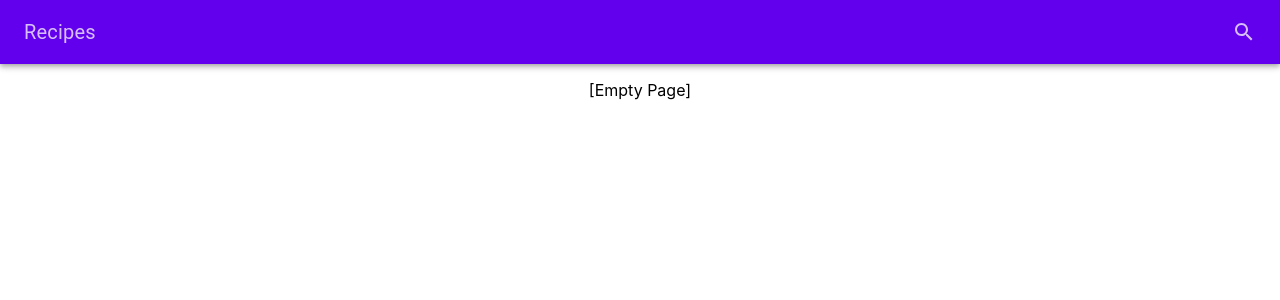
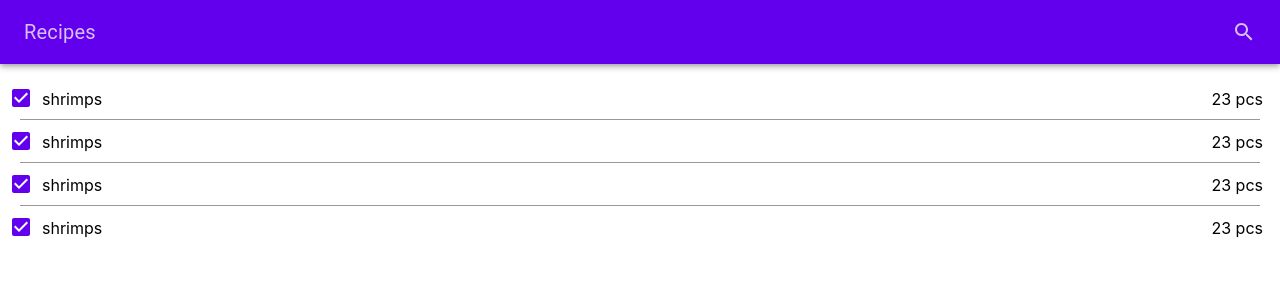
Before and after one commit to zwalone/FUD, a React (Create React App) app: page / in a window 1280 px wide. Shown: the top 300 px of the page. Built offline with nearby package versions, Linux system fonts and the light colour scheme; the HTML template or start-up script is replaced by a standard one.

Commit message:
merge commit

```diff
--- a/package.json
+++ b/package.json
@@ -11,6 +11,7 @@
     "react": "^17.0.2",
     "react-dom": "^17.0.2",
     "react-scripts": "4.0.3",
+    "styled-components": "^5.2.3",
     "web-vitals": "^0.2.4",
     "workbox-background-sync": "^5.1.4",
     "workbox-broadcast-update": "^5.1.4",
--- a/src/App.js
+++ b/src/App.js
@@ -1,12 +1,17 @@
 import React from 'react';
 import './App.css';
 import CustomAppBar from './components/CustomAppBar';
+import {IngredientListItem} from './components/IngredientListItem';
+
 
 function App() {
   return (
     <div className="App">
       <CustomAppBar/>
-      <p>[Empty Page]</p>
+      <IngredientListItem checked name="shrimps" amount={23} unit={"pcs"} index={0}/>
+      <IngredientListItem checked name="shrimps" amount={23} unit={"pcs"} index={1}/>
+      <IngredientListItem checked name="shrimps" amount={23} unit={"pcs"} index={3}/>
+      <IngredientListItem checked name="shrimps" amount={23} unit={"pcs"} index={4}/>
     </div>
   );
 }
--- /dev/null
+++ b/src/components/IngredientListItem.js
@@ -0,0 +1,75 @@
+// Custom App Bar with a "Recipes" title and clickable SearchIcon,
+// which is responsible for showing Search Bar. The component has
+// been implemented on the basis of: https://material-ui.com/components/app-bar/
+
+
+
+import React, { useState } from 'react';
+import { makeStyles } from '@material-ui/core/styles';
+import {IconButton, AppBar, Toolbar, Typography, InputBase} from '@material-ui/core'
+import styled from 'styled-components'
+import CheckBox from '@material-ui/core/Checkbox';
+import {SearchIcon, CloseIcon, Height} from '@material-ui/icons'
+
+
+const PurpleCheckBox = styled(CheckBox)`
+            color: #6200EE !important;
+            backgroundColor: #6200EE !important;
+`
+
+
+export function IngredientListItem(props) {
+    const {checkable, checked, name, amount, unit, index} = props
+    const classes = useClasses();
+    return(
+        <div className={classes.root}>
+            {index ? <div className={classes.separator}/> : <div className={classes.invisibleSeparator}/> }
+            <div className={classes.lineKeeper}>
+            <PurpleCheckBox checked={checked} className={classes.checkBox}/>
+            <div className={classes.name}>{name}</div>
+            <div className={classes.amount}>{amount} {unit}</div>
+            </div>
+        </div>
+    )
+}
+
+
+const useClasses = makeStyles((theme) => ({
+    root:{
+        position: "relative"
+    },
+    separator: {
+        height: "1px",
+        backgroundColor: "#999999",
+        marginLeft: "20px",
+        marginRight: "20px",
+        marginTop: "12px",
+        marginBottom: "0px",
+    },
+    invisibleSeparator: {
+        height: "1px",
+        marginLeft: "20px",
+        marginRight: "20px",
+        marginTop: "12px",
+        marginBottom: "0px",
+    },
+    lineKeeper:{
+        width: "100%",
+        height: "30px",
+    },
+    checkBox:{
+        position: 'absolute',
+        left: "0px"
+    },
+    name:{
+        position: 'absolute',
+        margin: "12px",
+        left: "30px",
+
+    },
+    amount:{
+        position: 'absolute',
+        margin: "12px",
+        right: "5px",
+    }
+}));
```
Also changed, not shown: 1 other file (tests, documents, lock files or other folders).
